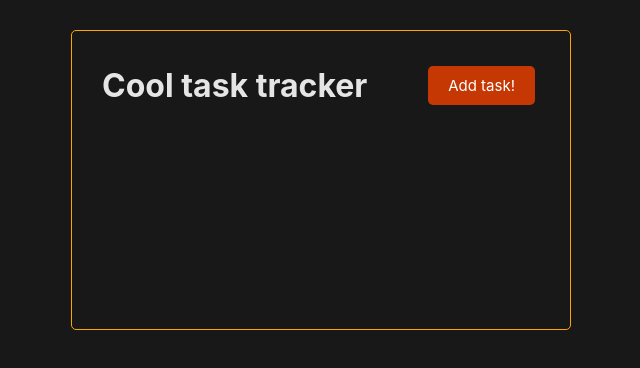
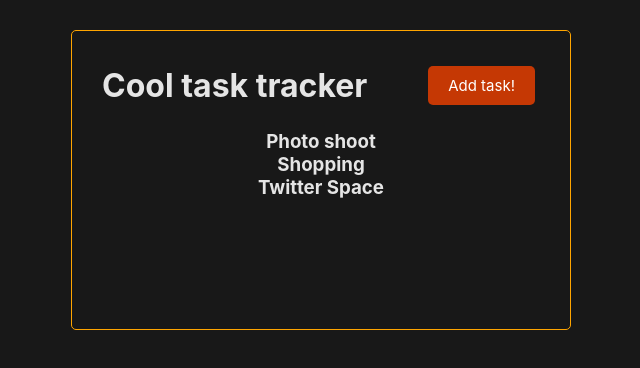
Before and after one commit to Yudai-creator/react-task-tracker-app, a React (Create React App) app: page / in a window 1280 px wide. Shown: the top 368 px of the page, without its empty margins (319-959 px from the left). Built offline with nearby package versions, Linux system fonts and the light colour scheme.

Commit message:
tasks component created and state inicial

```diff
--- a/src/App.js
+++ b/src/App.js
@@ -1,9 +1,11 @@
 import Header from "./components/HeaderApp";
+import Tasks from "./components/Tasks";
 
 function App() {
   return (
     <div className="container">
       <Header title="Cool task tracker"/>
+      <Tasks/>
     </div>
   );
 }
--- /dev/null
+++ b/src/components/Tasks.js
@@ -0,0 +1,34 @@
+import { useState } from "react";
+
+const Tasks = () => {
+    const [tasks, setTasks] = useState(
+        [
+    {
+        id: 1,
+        text: 'Photo shoot',
+        day: 'May 1st at 2:30pm',
+        reminder: false
+    },
+    {
+        id: 2,
+        text: 'Shopping',
+        day: 'April 15th at 8:30am',
+        reminder: true
+    },
+    {
+        id: 3,
+        text: 'Twitter Space',
+        day: 'April 16th at 9:30am',
+        reminder: true
+    }
+]
+    )
+
+    return (
+        <div>
+            {tasks.map((task) => (<h3 key={task.id}>{task.text}</h3>))}
+        </div>
+     );
+}
+
+export default Tasks;
```
